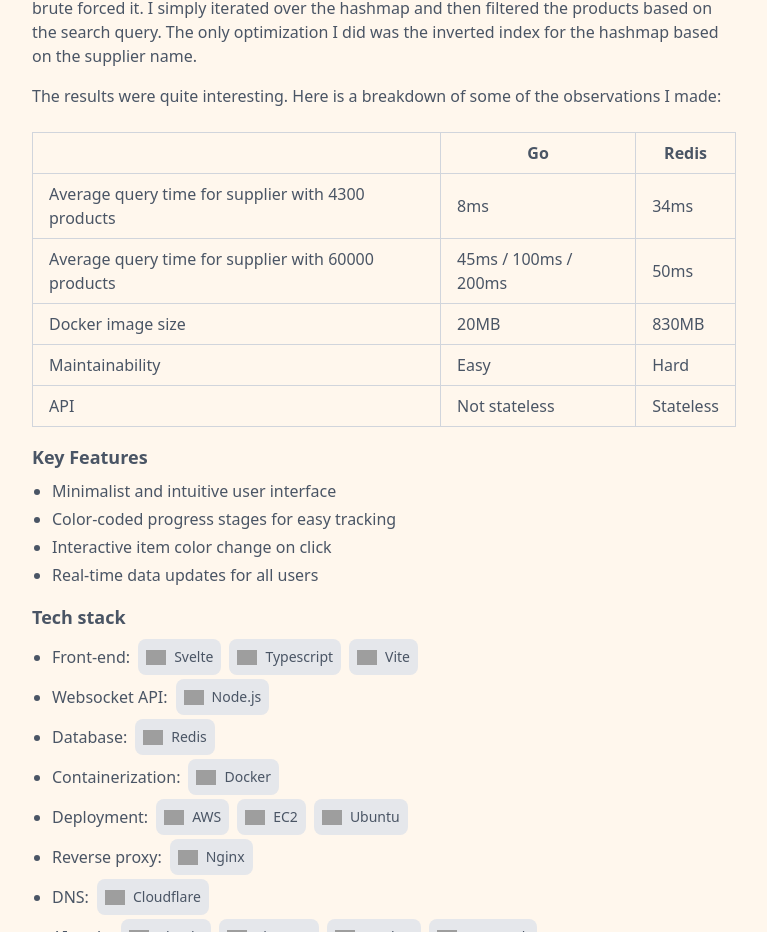
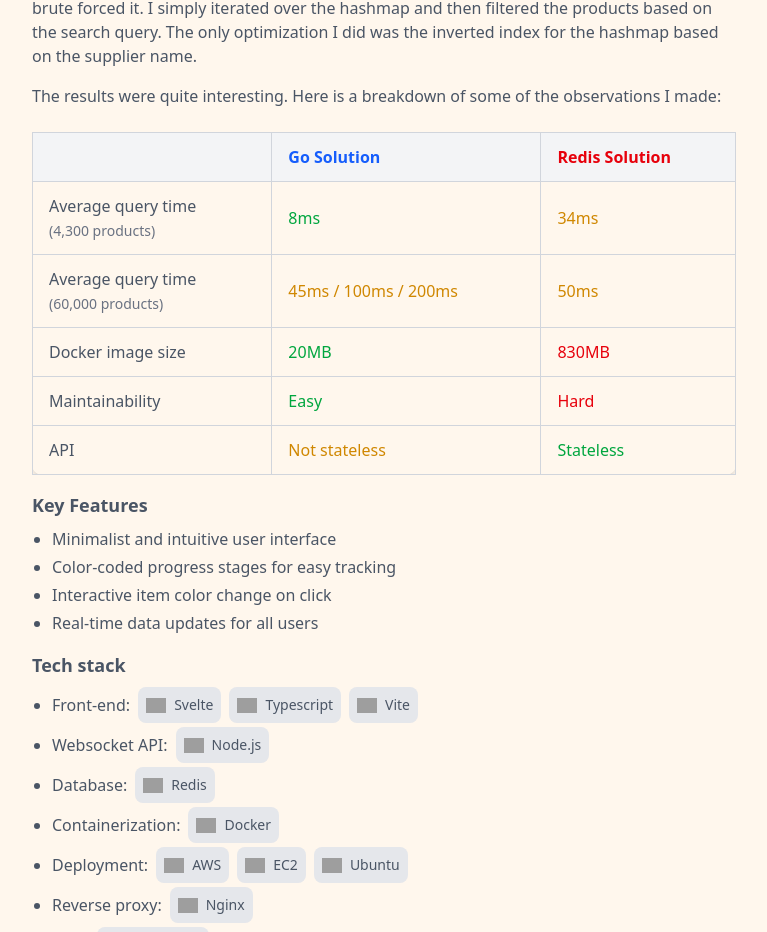
Before and after one commit to janharkonen/JanHarkonenPortfolio, a Next.js app: page /featured_projects/onesourceoftruth in a window 1280 px wide. Shown: the part 1176-2108 px from the top of the page, without its empty margins (256-1023 px from the left). Built offline with nearby package versions, Linux system fonts and the light colour scheme; grey boxes are pictures that could not be loaded.

Commit message:
make table more visually appealing

```diff
--- a/src/app/(root)/featured_projects/onesourceoftruth/page.tsx
+++ b/src/app/(root)/featured_projects/onesourceoftruth/page.tsx
@@ -50,39 +50,39 @@ export default function Home() {
           The results were quite interesting. Here is a breakdown of some of the observations I made:
         </p>
         <div className="overflow-x-auto mt-6">
-          <table className="min-w-full border-collapse border border-gray-300 dark:border-gray-700">
-            <thead>
+          <table className="min-w-full border-collapse border border-gray-300 dark:border-gray-700 rounded-lg shadow-md">
+            <thead className="bg-gray-100 dark:bg-gray-800">
               <tr>
-                <th className="border border-gray-300 dark:border-gray-700 px-4 py-2"></th>
-                <th className="border border-gray-300 dark:border-gray-700 px-4 py-2">Go</th>
-                <th className="border border-gray-300 dark:border-gray-700 px-4 py-2">Redis</th>
+                <th className="border border-gray-300 dark:border-gray-700 px-4 py-3 text-left font-semibold"></th>
+                <th className="border border-gray-300 dark:border-gray-700 px-4 py-3 text-left font-semibold text-blue-600 dark:text-blue-400">Go Solution</th>
+                <th className="border border-gray-300 dark:border-gray-700 px-4 py-3 text-left font-semibold text-red-600 dark:text-red-400">Redis Solution</th>
               </tr>
             </thead>
             <tbody>
-              <tr>
-                <td className="border border-gray-300 dark:border-gray-700 px-4 py-2">Average query time for supplier with 4300 products</td>
-                <td className="border border-gray-300 dark:border-gray-700 px-4 py-2">8ms</td>
-                <td className="border border-gray-300 dark:border-gray-700 px-4 py-2">34ms</td>
+              <tr className="hover:bg-gray-50 dark:hover:bg-gray-900">
+                <td className="border border-gray-300 dark:border-gray-700 px-4 py-3 font-medium">Average query time<br/><span className="text-sm text-gray-500">(4,300 products)</span></td>
+                <td className="border border-gray-300 dark:border-gray-700 px-4 py-3 text-green-600 dark:text-green-400 font-medium">8ms</td>
+                <td className="border border-gray-300 dark:border-gray-700 px-4 py-3 text-yellow-600 dark:text-yellow-400">34ms</td>
               </tr>
-              <tr>
-                <td className="border border-gray-300 dark:border-gray-700 px-4 py-2">Average query time for supplier with 60000 products</td>
-                <td className="border border-gray-300 dark:border-gray-700 px-4 py-2">45ms / 100ms / 200ms</td>
-                <td className="border border-gray-300 dark:border-gray-700 px-4 py-2">50ms</td>
+              <tr className="hover:bg-gray-50 dark:hover:bg-gray-900">
+                <td className="border border-gray-300 dark:border-gray-700 px-4 py-3 font-medium">Average query time<br/><span className="text-sm text-gray-500">(60,000 products)</span></td>
+                <td className="border border-gray-300 dark:border-gray-700 px-4 py-3 text-yellow-600 dark:text-yellow-400">45ms / 100ms / 200ms</td>
+                <td className="border border-gray-300 dark:border-gray-700 px-4 py-3 text-yellow-600 dark:text-yellow-400">50ms</td>
               </tr>
-              <tr>
-                <td className="border border-gray-300 dark:border-gray-700 px-4 py-2">Docker image size</td>
-                <td className="border border-gray-300 dark:border-gray-700 px-4 py-2">20MB</td>
-                <td className="border border-gray-300 dark:border-gray-700 px-4 py-2">830MB</td>
+              <tr className="hover:bg-gray-50 dark:hover:bg-gray-900">
+                <td className="border border-gray-300 dark:border-gray-700 px-4 py-3 font-medium">Docker image size</td>
+                <td className="border border-gray-300 dark:border-gray-700 px-4 py-3 text-green-600 dark:text-green-400 font-medium">20MB</td>
+                <td className="border border-gray-300 dark:border-gray-700 px-4 py-3 text-red-600 dark:text-red-400">830MB</td>
               </tr>
-              <tr>
-                <td className="border border-gray-300 dark:border-gray-700 px-4 py-2">Maintainability</td>
-                <td className="border border-gray-300 dark:border-gray-700 px-4 py-2">Easy</td>
-                <td className="border border-gray-300 dark:border-gray-700 px-4 py-2">Hard</td>
+              <tr className="hover:bg-gray-50 dark:hover:bg-gray-900">
+                <td className="border border-gray-300 dark:border-gray-700 px-4 py-3 font-medium">Maintainability</td>
+                <td className="border border-gray-300 dark:border-gray-700 px-4 py-3 text-green-600 dark:text-green-400 font-medium">Easy</td>
+                <td className="border border-gray-300 dark:border-gray-700 px-4 py-3 text-red-600 dark:text-red-400">Hard</td>
               </tr>
-              <tr>
-                <td className="border border-gray-300 dark:border-gray-700 px-4 py-2">API</td>
-                <td className="border border-gray-300 dark:border-gray-700 px-4 py-2">Not stateless</td>
-                <td className="border border-gray-300 dark:border-gray-700 px-4 py-2">Stateless</td>
+              <tr className="hover:bg-gray-50 dark:hover:bg-gray-900">
+                <td className="border border-gray-300 dark:border-gray-700 px-4 py-3 font-medium">API</td>
+                <td className="border border-gray-300 dark:border-gray-700 px-4 py-3 text-yellow-600 dark:text-yellow-400">Not stateless</td>
+                <td className="border border-gray-300 dark:border-gray-700 px-4 py-3 text-green-600 dark:text-green-400 font-medium">Stateless</td>
               </tr>
             </tbody>
           </table>
```
